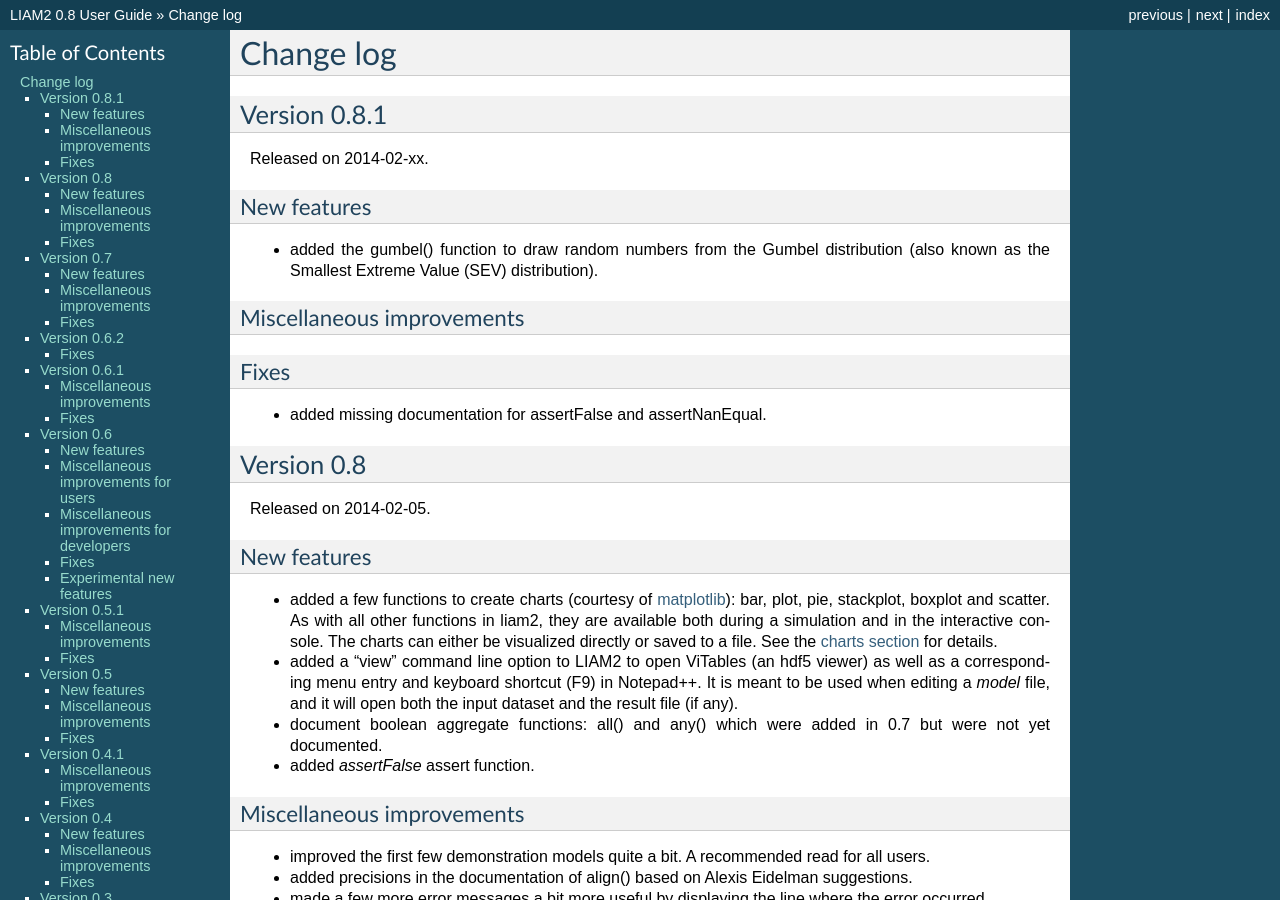
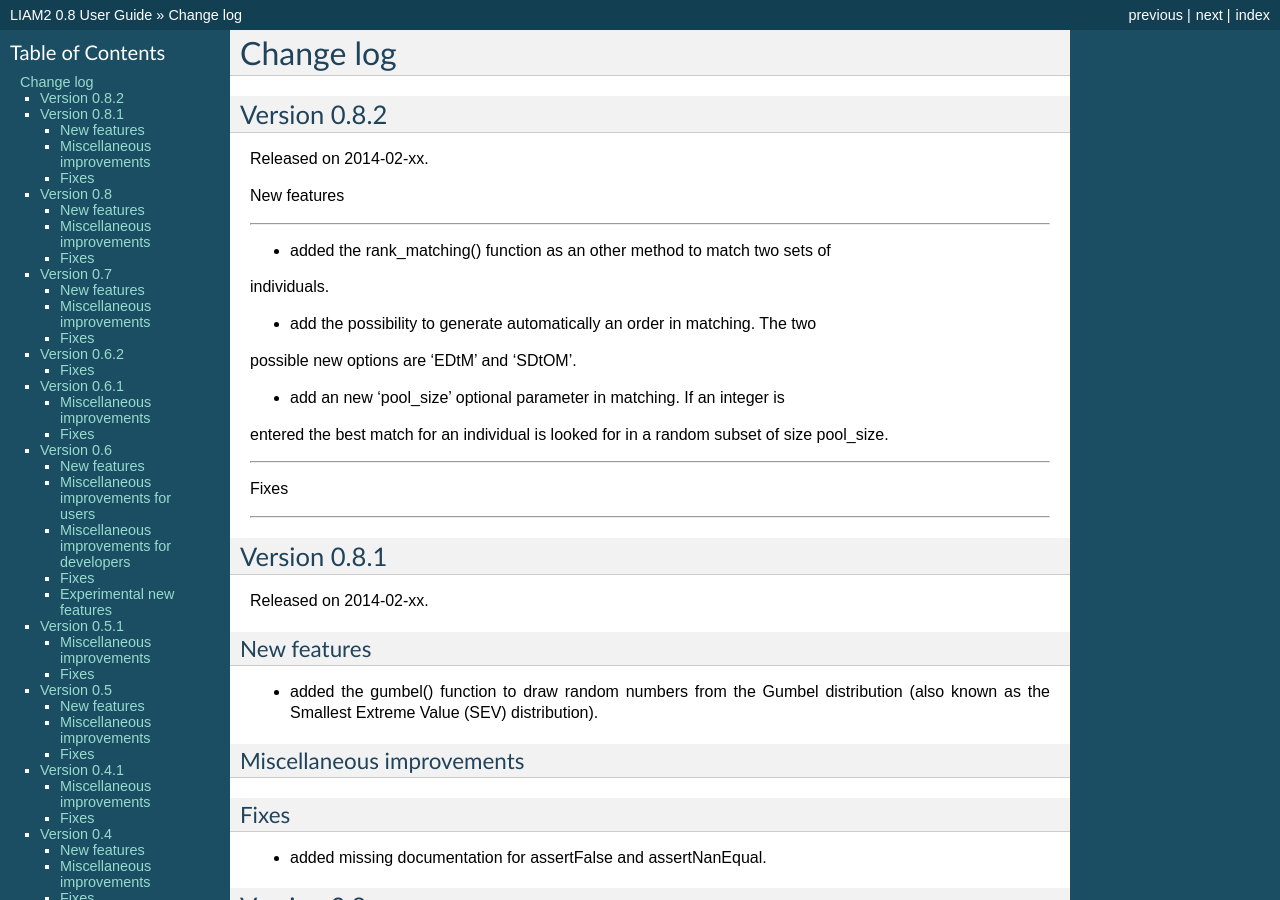
Before and after one commit to liam2/liam2, a Sphinx documentation site: the page built from doc/usersguide/source/changes.rst, in a window 1280 px wide and 900 px high. Built offline with Sphinx 7.4.7, drawn with Linux system fonts in a browser that asks for light colours; formulas are drawn with MathJax 3; some of the changed lines change nothing that is shown.

Commit message:
matching changes

```diff
--- a/doc/usersguide/source/changes.rst
+++ b/doc/usersguide/source/changes.rst
@@ -2,6 +2,13 @@
 
 Change log
 ##########
+
+Version 0.8.2
+=============
+
+Released on 2014-02-xx.
+
+.. include:: changes/version_0_8_2.rst.inc
 
 Version 0.8.1
 =============
--- a/doc/usersguide/source/changes/version_0_8_2.rst.inc
+++ b/doc/usersguide/source/changes/version_0_8_2.rst.inc
@@ -1,58 +1,19 @@
 New features
+
 ------------
 
-* added a few functions to create charts (courtesy of `matplotlib
-  <http://matplotlib.org>`_): bar, plot, pie, stackplot, boxplot and scatter.
-  As with all other functions in liam2, they are available both during a
-  simulation and in the interactive console. The charts can either be
-  visualized directly or saved to a file. See the :ref:`charts section <charts>`
-  for details.
+* added the rank_matching() function as an other method to match two sets of
+individuals.
 
-* added a "view" command line option to LIAM2 to open ViTables (an hdf5
-  viewer) as well as a corresponding menu entry and keyboard shortcut (F9) in
-  Notepad++. It is meant to be used when editing a *model* file, and it will
-  open both the input dataset and the result file (if any).
+* add the possibility to generate automatically an order in matching. The two
+possible new options are 'EDtM' and 'SDtOM'.
 
-* document boolean aggregate functions: all() and any() which were
-  added in 0.7 but were not yet documented.
+* add an new 'pool_size' optional parameter in matching. If an integer is
+entered the best match for an individual is looked for in a random subset
+of size pool_size.
 
-* added *assertFalse* assert function.
-
-Miscellaneous improvements
 --------------------------
 
-* improved the first few demonstration models quite a bit. A recommended read
-  for all users.
+Fixes
 
-* added precisions in the documentation of align() based on Alexis Eidelman
-  suggestions.
-
-* made a few more error messages a bit more useful by displaying the line
-  where the error occurred.
-
-* sped up global[array_expr].
-
-* give a hint to use assertNanEqual when it would make a failing assertEqual
-  pass.
-
-* implemented global[slice_expr] (eg. MINR[period: period+2]). When the
-  slice bounds are arrays (different for each individual) and the slice
-  length is not constant (not the same for all individals),
-  it returns a special array with an extremely limited set of supported
-  operations: only aggregates on axis=1 are implemented.
-
-* include the documentation only in HTML Help format (.chm) in the bundle.
-  .pdf and "normal" html are still available as separate downloads on the
-  website.
-
-* removed the predictor keyword support (it now raises an exception instead
-  of a warning).
-
-* adapted the release script since our move to git and converted it to Python.
-
-Fixes
 -----
-
-* fixed the "syntax upgrade" script by removing a special case for grpmin and
-  grpmax as it was in fact not needed and caused problems when the expression
-  being aggregated contained parentheses.
```
